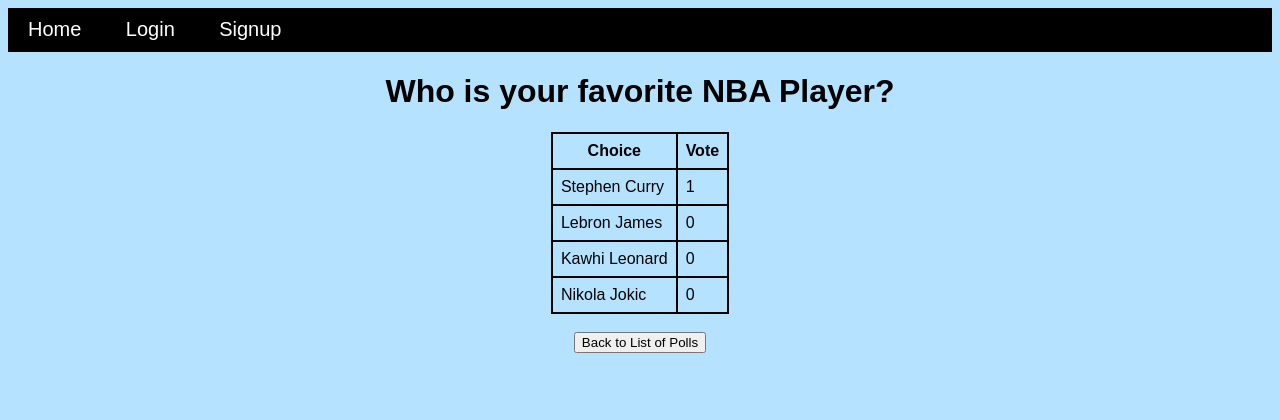
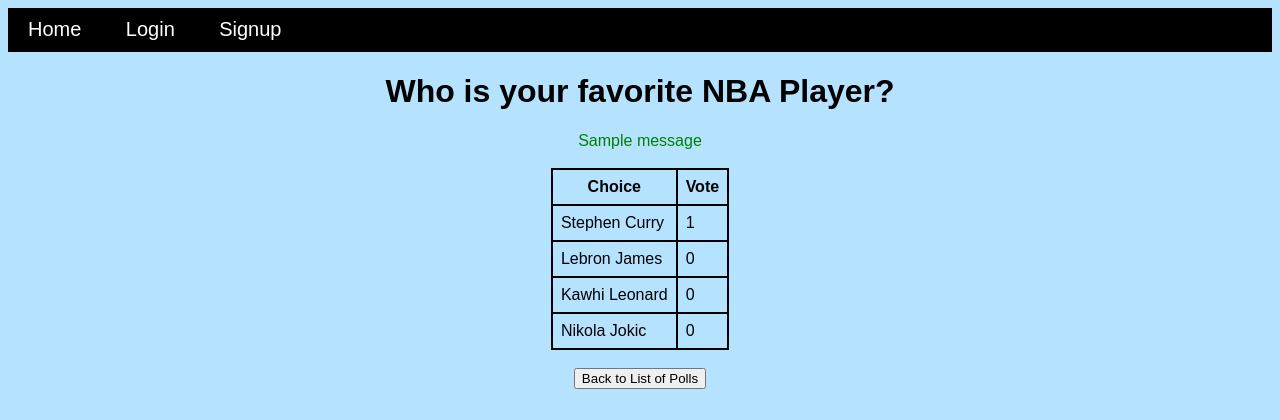
Before and after one commit to ThanadolU/ku-polls, a Django app: page /polls/1/results/ in a window 1280 px wide. Shown: the top 420 px of the page. Run offline with Django 4.2, Linux system fonts and the light colour scheme; data comes from the database, SQL or seed files in the repository; one stand-in notice (Sample message) is shown.

Commit message:
show message in the next page after voted that you're already voted on this choice

```diff
--- a/polls/templates/polls/results.html
+++ b/polls/templates/polls/results.html
@@ -5,6 +5,14 @@
 
 {% block body %}
     <h1>{{ question.question_text }}</h1>
+    {% if messages %}
+    {% for message in messages %}
+        <div role="alert" style="color: green; font-size: medium; text-align: center;">
+            {{ message }}
+        </div>
+        <br>
+    {% endfor %}
+    {% endif %}
     <table class="choice">
         <thead>
             <tr>
--- a/polls/views.py
+++ b/polls/views.py
@@ -121,6 +121,7 @@ def vote(request, question_id):
         # no matching vote - create a new Vote
         vote = Vote(user=user, choice=selected_choice)
     vote.save()
+    messages.info(request, f'You\'re already selected {selected_choice}')
     # Always return an HttpResponseRedirect after successfully dealing
     # with POST data. This prevents data from being posted twice if a
     # user hits the Back button.
```
Lines whose indentation alone changed are shown as unchanged.
